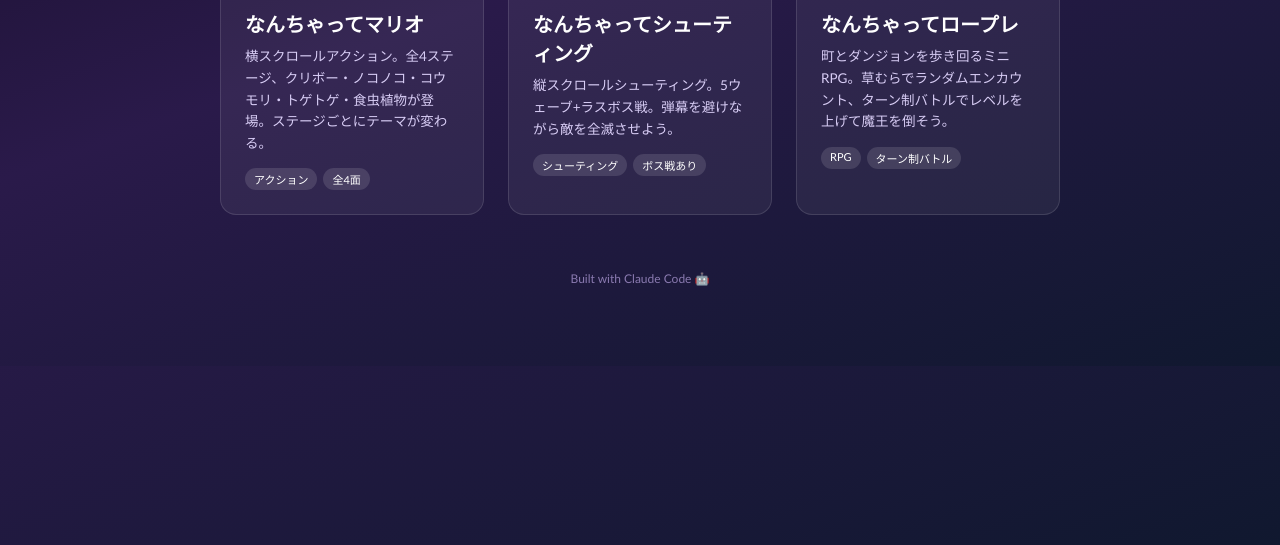
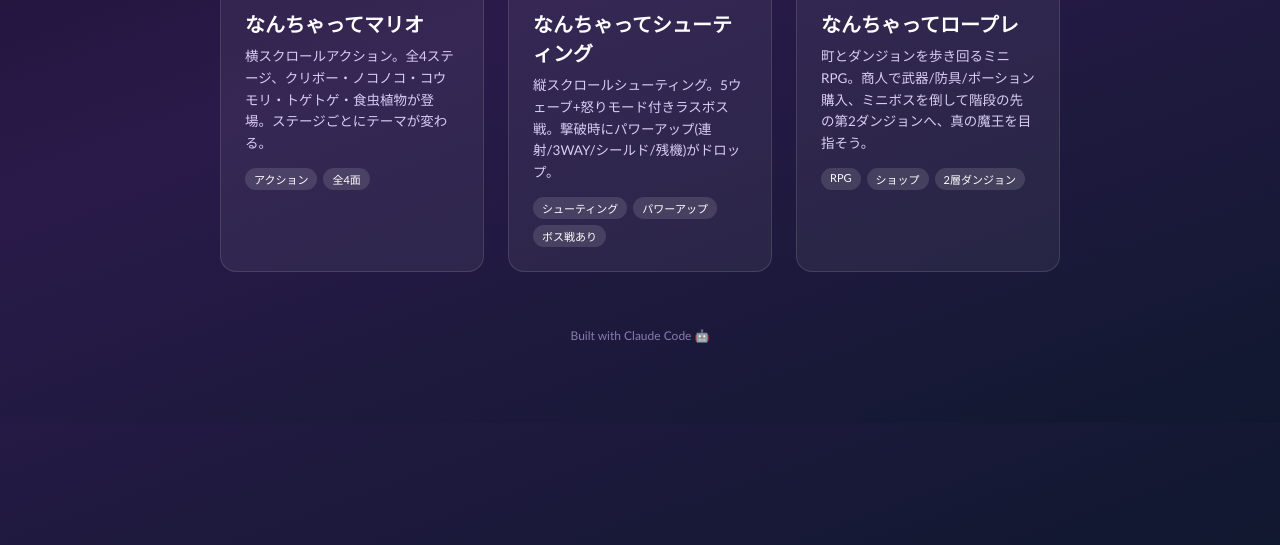
Before and after one commit to yasusi-1234/claude-games-hub, a plain HTML site: page index.html in a window 1280 px wide. Shown: the part 255-800 px from the top of the page. Drawn offline with Linux system fonts and the light colour scheme.

Commit message:
Update hub descriptions for shooting/RPG v2 features

```diff
--- a/index.html
+++ b/index.html
@@ -103,15 +103,15 @@
     <a class="card" href="https://yasusi-1234.github.io/claude-make-shooting-game/">
       <span class="emoji">🚀</span>
       <h2>なんちゃってシューティング</h2>
-      <p>縦スクロールシューティング。5ウェーブ+ラスボス戦。弾幕を避けながら敵を全滅させよう。</p>
-      <div class="tags"><span class="tag">シューティング</span><span class="tag">ボス戦あり</span></div>
+      <p>縦スクロールシューティング。5ウェーブ+怒りモード付きラスボス戦。撃破時にパワーアップ(連射/3WAY/シールド/残機)がドロップ。</p>
+      <div class="tags"><span class="tag">シューティング</span><span class="tag">パワーアップ</span><span class="tag">ボス戦あり</span></div>
     </a>
 
     <a class="card" href="https://yasusi-1234.github.io/claude-make-rpg-game/">
       <span class="emoji">⚔️</span>
       <h2>なんちゃってロープレ</h2>
-      <p>町とダンジョンを歩き回るミニRPG。草むらでランダムエンカウント、ターン制バトルでレベルを上げて魔王を倒そう。</p>
-      <div class="tags"><span class="tag">RPG</span><span class="tag">ターン制バトル</span></div>
+      <p>町とダンジョンを歩き回るミニRPG。商人で武器/防具/ポーション購入、ミニボスを倒して階段の先の第2ダンジョンへ、真の魔王を目指そう。</p>
+      <div class="tags"><span class="tag">RPG</span><span class="tag">ショップ</span><span class="tag">2層ダンジョン</span></div>
     </a>
   </div>
 
```
